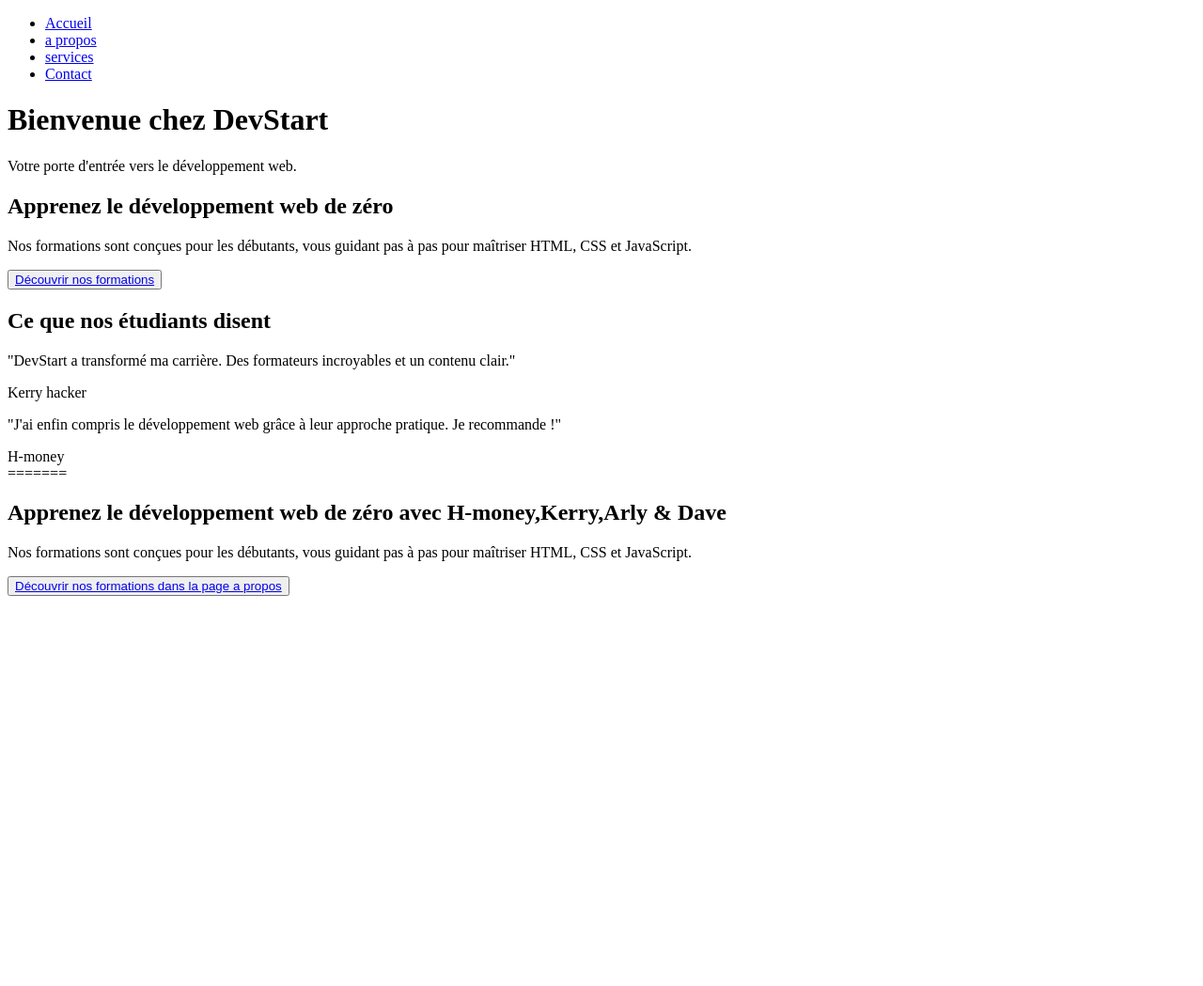
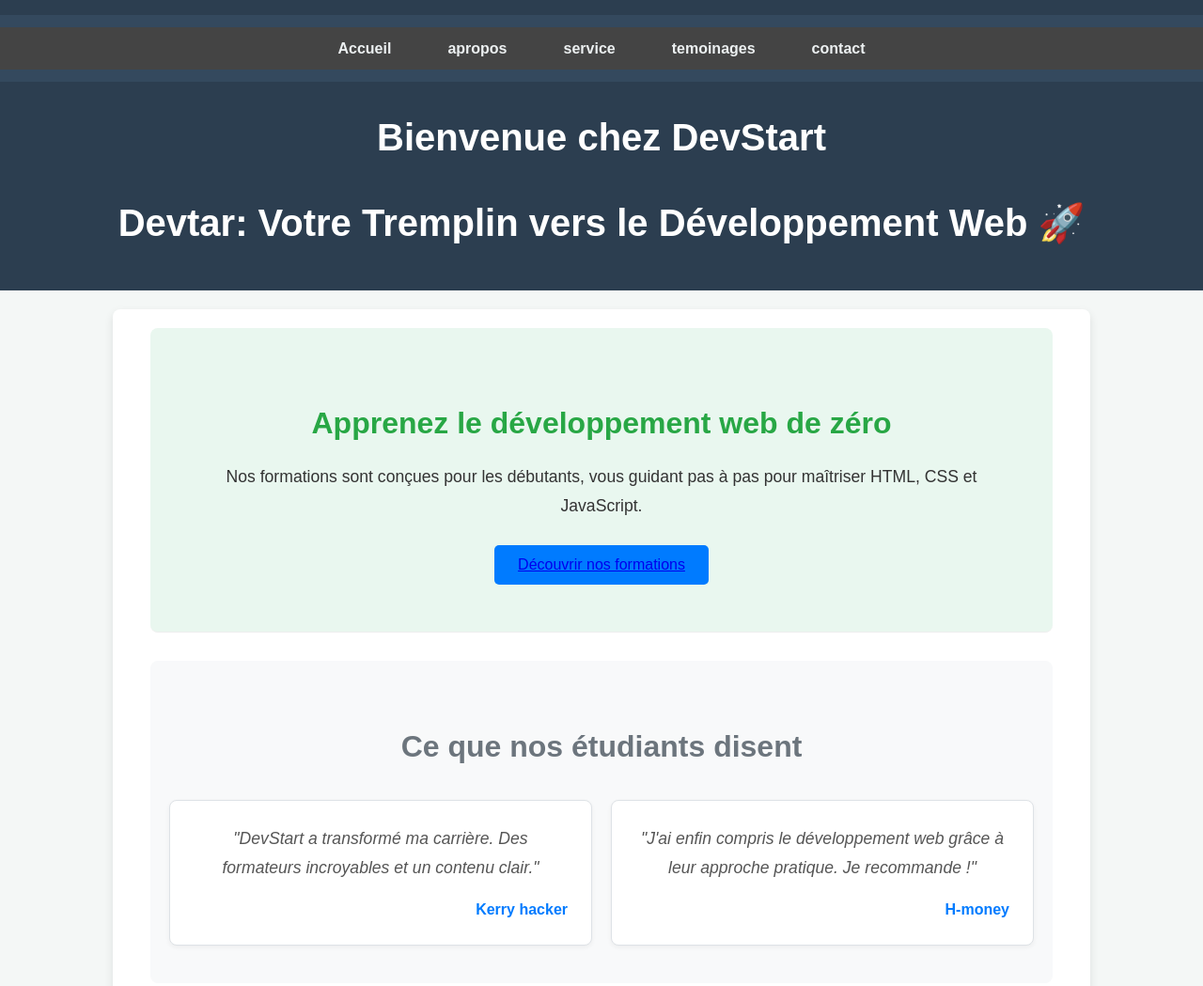
Before and after one commit to red-spider14/projet-git-final, a plain HTML site: page index.html in a window 1280 px wide. Shown: the top 1049 px of the page at 94% size. Before the commit the page ends 800 px from the top, so only its background shows below. Drawn offline with Linux system fonts and the light colour scheme.

Commit message:
push final

```diff
--- a/index.html
+++ b/index.html
@@ -3,29 +3,25 @@
 <head>
     <meta charset="UTF-8">
     <meta name="viewport" content="width=device-width, initial-scale=1.0">
-
-    <title>Document</title>
-
     <title>DEVSTAR</title>
-
+    <link rel="stylesheet" href="css/style.css">
 </head>
 <body>
-      <header>
+    <header>
         <nav>
-
             <ul>
-                <li><a href="index.html" class="active">Accueil</a></li>
-                <li><a href="a propos.html" class="active">a propos</a></li>
-                <li><a href="services.html" class="active">services</a></li>
-                <li><a href="contact.html" class="active">Contact</a></li>
+                <li><a href="index.html">Accueil</a></li>
+                <li><a href="apropos.html">apropos</a></li>
+                <li><a href="service.html">service</a></li>
+                <li><a href="temoignages.html">temoinages</a></li>
+                <li><a href="contact.html">contact</a></li>
             </ul>
+        </nav>
+        <h1>Bienvenue chez DevStart</h1>
+        <h1>Devtar: Votre Tremplin vers le Développement Web 🚀</h1>
+    </header>
 
 
-
-        </nav>
-        <h1>Bienvenue chez DevStart</h1>
-        <p>Votre porte d'entrée vers le développement web.</p>
-    </header>
     <main>
         <section id="home">
 
```
Also changed, not shown: apropos.html (+2 -1 lines), contact.html (+9 -6 lines), service.html (+9 -6 lines).
